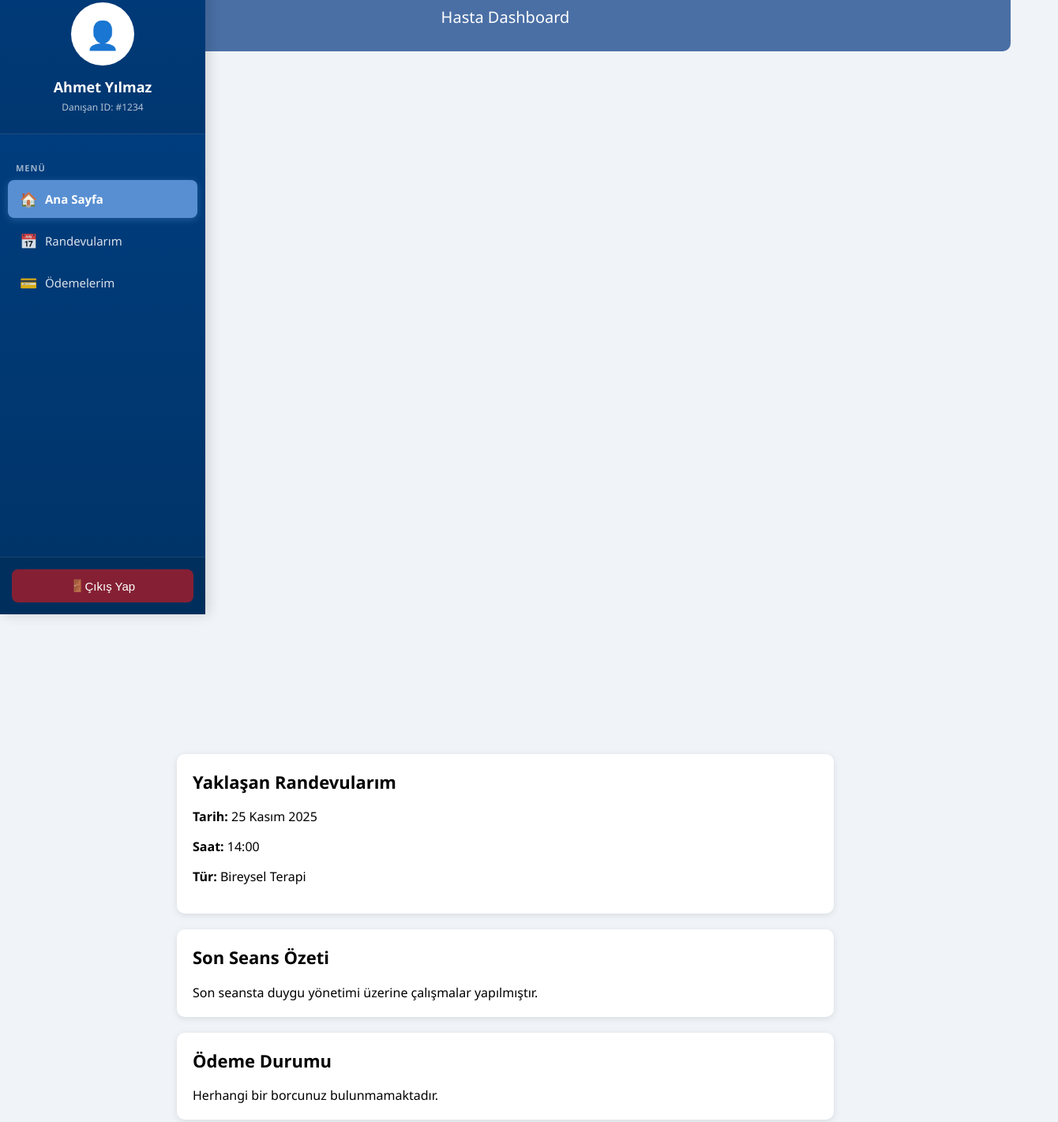
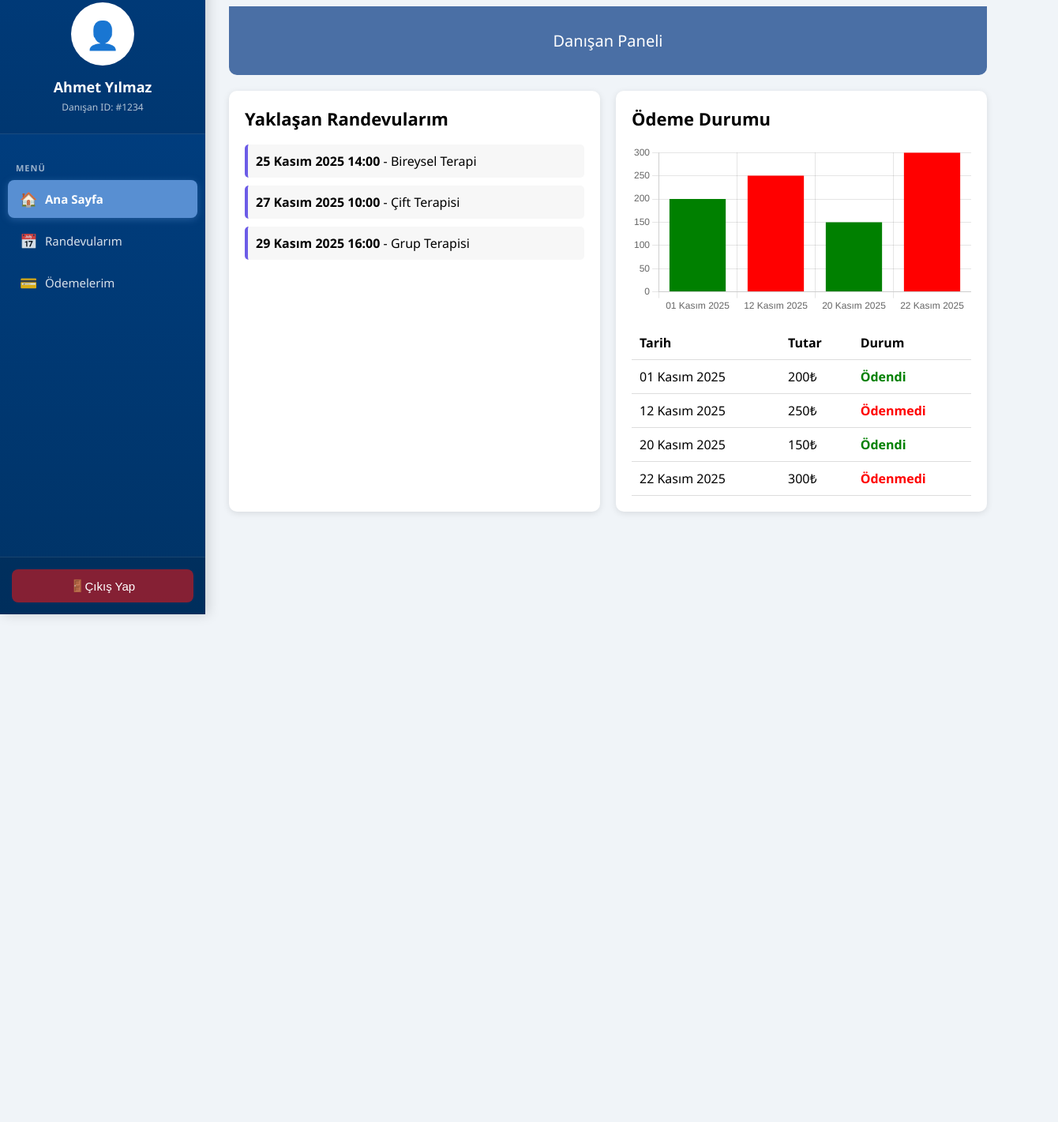
Before and after one commit to sudecevv/psikolog_proje, a plain HTML site: page public/pages/hasta_ekrani.html in a window 1280 px wide. Shown: the part 22-1443 px from the top of the page at 79% size, 1340 px wide, since content can reach past the window. After the commit the page ends 860 px from the top, so only its background shows below. Drawn offline with nearby package versions, Linux system fonts and the light colour scheme.

Commit message:
hasta ekranı ve randevu düzenle/ iptal et kısmı güncellendi

```diff
--- a/public/css/hasta_ekrani.css
+++ b/public/css/hasta_ekrani.css
@@ -3,6 +3,7 @@ body {
     background-color: #f0f4f8;
     margin: 0;
     min-height: 100vh;
+    display: flex;
 }
 
 /* Sidebar */
@@ -130,6 +131,7 @@ main {
     width: calc(100% - 260px);
     transition: margin-left 0.3s ease;
     min-height: 100vh;
+    flex: 1;
 }
 
 .page-header { margin-bottom: 30px; }
@@ -148,6 +150,13 @@ main {
 .container {
     width: 65%;
     margin: 30px auto;
+}
+
+.dashboard-container {
+    display: grid;
+    grid-template-columns: repeat(auto-fit, minmax(280px, 1fr));
+    gap: 20px;
+    margin-top: 20px;
 }
 
 .card {
@@ -173,6 +182,77 @@ main {
     border-radius: 6px;
     cursor: pointer;
 }
+
+/* Randevu Kartları */
+#upcoming p { margin: 6px 0; }
+#summary, #payment { font-size: 15px; color: #333; }
+
+/* Modal */
+.modal {
+    display: none;
+    position: fixed;
+    top:0; left:0;
+    width:100%; height:100%;
+    background: rgba(0,0,0,0.5);
+    align-items: center;
+    justify-content: center;
+    z-index: 2000;
+}
+
+.modal-content {
+    background: white;
+    border-radius: 10px;
+    padding: 20px;
+    width: 90%;
+    max-width: 400px;
+    box-shadow: 0 2px 10px rgba(0,0,0,0.2);
+}
+
+.modal-header {
+    display: flex;
+    justify-content: space-between;
+    align-items: center;
+}
+
+.modal-header h2 {
+    margin: 0;
+}
+
+.close-btn {
+    background: transparent;
+    border: none;
+    font-size: 20px;
+    cursor: pointer;
+}
+
+.modal-actions {
+    display: flex;
+    justify-content: flex-end;
+    gap: 10px;
+    margin-top: 20px;
+}
+
+.btn {
+    padding: 8px 15px;
+    border-radius: 6px;
+    border: none;
+    cursor: pointer;
+}
+
+.btn-success { background: #4CAF50; color: white; }
+.btn-secondary { background: #bbb; color: white; }
+
+.payment-paid { color: green; font-weight: bold; }
+.payment-pending { color: red; font-weight: bold; }
+
+.table { width: 100%; border-collapse: collapse; margin-top: 15px; }
+.table th, .table td { border-bottom: 1px solid #ddd; padding: 10px; text-align: left; }
+
+#upcomingRandevular .randevu-item { padding: 10px; margin-bottom: 10px; border-left: 4px solid #6c5ce7; background: #f7f7f7; border-radius: 5px; }
+.payment-paid { color: green; font-weight: bold; }
+.payment-pending { color: red; font-weight: bold; }
+
+
 
 /* Responsive */
 @media (max-width: 768px) {
--- a/public/js/hasta_ekrani.js
+++ b/public/js/hasta_ekrani.js
@@ -1,30 +1,102 @@
-// Örnek veriler
-const upcoming = {
-tarih: "25 Kasım 2025",
-saat: "14:00",
-tur: "Bireysel Terapi"
-};
+document.addEventListener("DOMContentLoaded", () => {
 
+    /*** LOGOUT ***/
+    window.logout = () => {
+        localStorage.clear();
+        sessionStorage.clear();
+        window.location.href = 'login.html';
+    }
 
-const lastSummary = "Son seansta duygu yönetimi üzerine çalışmalar yapılmıştır.";
-const paymentStatus = "Herhangi bir borcunuz bulunmamaktadır.";
+    /*** Örnek Randevular ***/
+    const upcomingRandevular = [
+        { tarih: "25 Kasım 2025", saat: "14:00", tur: "Bireysel Terapi" },
+        { tarih: "27 Kasım 2025", saat: "10:00", tur: "Çift Terapisi" },
+        { tarih: "29 Kasım 2025", saat: "16:00", tur: "Grup Terapisi" }
+    ];
 
+    /*** Örnek Ödemeler ***/
+    const payments = [
+        { tarih: "01 Kasım 2025", tutar: 200, odendi: true },
+        { tarih: "12 Kasım 2025", tutar: 250, odendi: false },
+        { tarih: "20 Kasım 2025", tutar: 150, odendi: true },
+        { tarih: "22 Kasım 2025", tutar: 300, odendi: false }
+    ];
 
-document.getElementById("upcoming").innerHTML = `
-<p><strong>Tarih:</strong> ${upcoming.tarih}</p>
-<p><strong>Saat:</strong> ${upcoming.saat}</p>
-<p><strong>Tür:</strong> ${upcoming.tur}</p>
-`;
+    /*** YAKLAŞAN RANDEVU LİSTESİ ***/
+    const upcomingContainer = document.getElementById("upcomingRandevular");
+    if (upcomingContainer) {
+        upcomingContainer.innerHTML = "";
+        upcomingRandevular.forEach(r => {
+            const div = document.createElement("div");
+            div.className = "randevu-item";
+            div.innerHTML = `<strong>${r.tarih} ${r.saat}</strong> - ${r.tur}`;
+            upcomingContainer.appendChild(div);
+        });
+    }
 
+    /*** RANDEVU MODAL FONKSİYONLARI ***/
+    const randevuModal = document.getElementById("randevuModal");
+    const randevuDetails = document.getElementById("randevuDetails");
 
-document.getElementById("summary").innerText = lastSummary;
-document.getElementById("payment").innerText = paymentStatus;
+    function openModal(r) {
+        randevuModal.style.display = "block";
+        randevuDetails.innerHTML = `
+            <p><strong>Tarih:</strong> ${r.tarih}</p>
+            <p><strong>Saat:</strong> ${r.saat}</p>
+            <p><strong>Tür:</strong> ${r.tur}</p>
+        `;
+    }
 
+    window.closeModal = () => {
+        randevuModal.style.display = "none";
+    }
+
+    window.confirmAppointment = () => {
+        alert("Randevu onaylandı!");
+        closeModal();
+    }
+
+    /*** ÖDEME TABLOSU VE CHART ***/
+    const paymentTableBody = document.querySelector("#paymentTable tbody");
+    if (paymentTableBody) {
+        paymentTableBody.innerHTML = "";
+        payments.forEach(p => {
+            const tr = document.createElement("tr");
+            tr.innerHTML = `
+                <td>${p.tarih}</td>
+                <td>${p.tutar}₺</td>
+                <td class="${p.odendi ? 'payment-paid' : 'payment-pending'}">
+                    ${p.odendi ? 'Ödendi' : 'Ödenmedi'}
+                </td>
+            `;
+            paymentTableBody.appendChild(tr);
+        });
+    }
+
+    const chartCanvas = document.getElementById("paymentChart");
+    if (chartCanvas) {
+        new Chart(chartCanvas.getContext('2d'), {
+            type: 'bar',
+            data: {
+                labels: payments.map(p => p.tarih),
+                datasets: [{
+                    label: 'Ödeme Tutarı',
+                    data: payments.map(p => p.tutar),
+                    backgroundColor: payments.map(p => p.odendi ? 'green' : 'red')
+                }]
+            },
+            options: {
+                plugins: { legend: { display: false } },
+                scales: { y: { beginAtZero: true } }
+            }
+        });
+    }
+
+});
+
+// Çıkış
 function logout() {
-    // session temizleme (opsiyonel)
     localStorage.clear();
     sessionStorage.clear();
-
-    // login sayfasına yönlendirme
     window.location.href = 'login.html';
 }
--- a/public/pages/hasta_ekrani.html
+++ b/public/pages/hasta_ekrani.html
@@ -59,27 +59,34 @@
         </div>
     </aside>
 
-    <div class="navbar">Hasta Dashboard</div>
+     <!-- Main Content -->
+    <main>
+        <div class="navbar">Danışan Paneli</div>
 
-    <main id="mainContent"></main>
-        <div class="container">
+        <div class="dashboard-container">
+            <!-- Yaklaşan Randevular -->
             <div class="card">
                 <h2>Yaklaşan Randevularım</h2>
-                <div id="upcoming"></div>
+                <div id="upcomingRandevular"></div>
             </div>
 
-
-            <div class="card">
-                <h2>Son Seans Özeti</h2>
-                <div id="summary"></div>
-            </div>
-
-
+            <!-- Ödeme Durumu -->
             <div class="card">
                 <h2>Ödeme Durumu</h2>
-                <div id="payment"></div>
+                <canvas id="paymentChart" style="max-height: 300px;"></canvas>
+                <table class="table" id="paymentTable">
+                    <thead>
+                        <tr>
+                            <th>Tarih</th>
+                            <th>Tutar</th>
+                            <th>Durum</th>
+                        </tr>
+                    </thead>
+                    <tbody>
+                        <!-- JS ile doldurulacak -->
+                    </tbody>
+                </table>
             </div>
-        </div>
     </main>
 
     <!-- Randevu Modal -->
@@ -90,6 +97,7 @@
                 <button class="close-btn" onclick="closeModal()">&times;</button>
             </div>
             <div id="randevuDetails"></div>
+            <div class="modal-actions"></div>
             <div style="display: flex; gap: 10px; justify-content: flex-end; margin-top: 20px;">
                 <button class="btn btn-secondary" onclick="closeModal()">İptal</button>
                 <button class="btn btn-success" onclick="confirmAppointment()">✓ Onayla</button>
```
